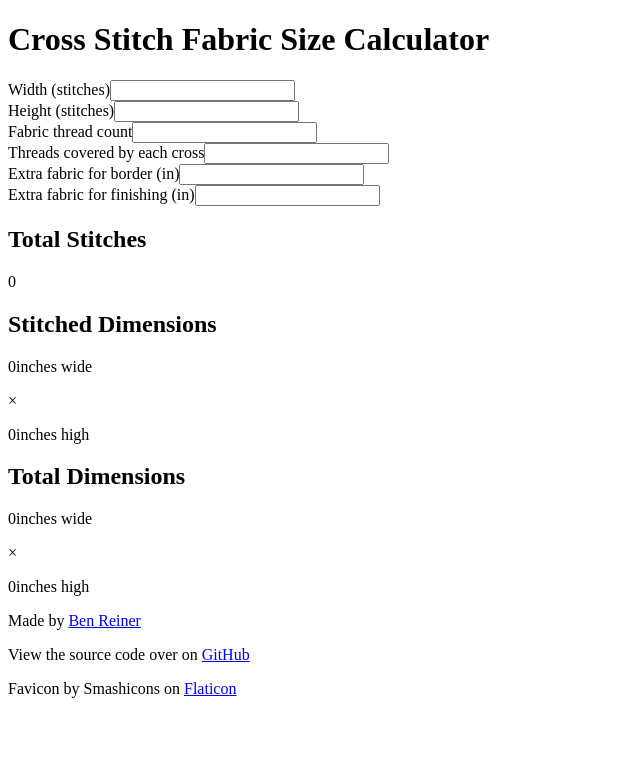
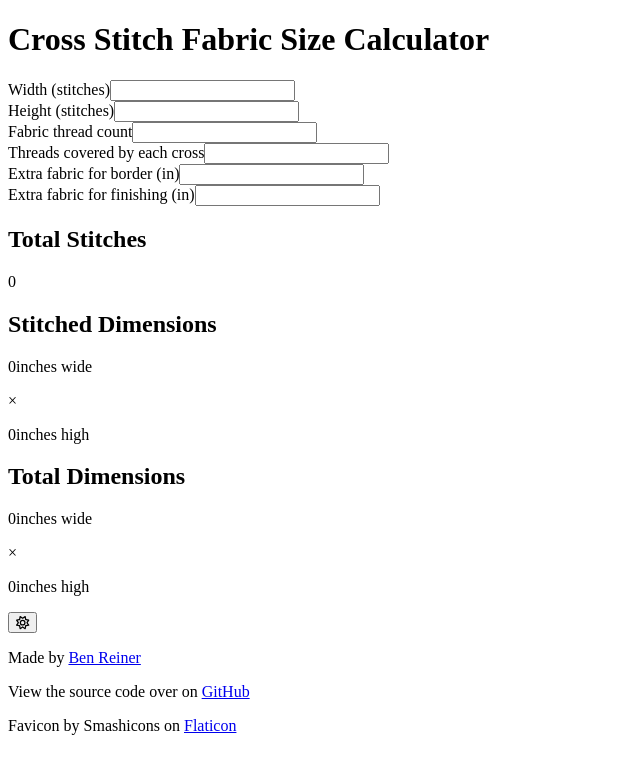
Before and after one commit to reinerb/cross-stitch-calculator, a React (Vite) app: page / in a window 1280 px wide. Shown: the top 774 px of the page, without its empty margins (0-640 px from the left). Built offline with nearby package versions, Linux system fonts and the light colour scheme; the HTML template or start-up script is replaced by a standard one.

Commit message:
Add DarkModeSwitcher

```diff
--- a/src/App.tsx
+++ b/src/App.tsx
@@ -4,6 +4,7 @@ import DerivedStatsDisplay from "./utils/components/DerivedStatsDisplay";
 import { useDarkMode } from "usehooks-ts";
 import type { StitchStats } from "./utils/types/types";
 import Footer from "./utils/components/Footer";
+import DarkModeSwitcher from "./utils/components/DarkModeSwitcher";
 
 export default function CrossStitchCalculator() {
   const defaultStats: StitchStats = {
@@ -16,7 +17,7 @@ export default function CrossStitchCalculator() {
   };
 
   const [stats, setStats] = useState<StitchStats>(defaultStats);
-  const { isDarkMode } = useDarkMode();
+  const { isDarkMode, toggle } = useDarkMode();
 
   const handleChange = (e: ChangeEvent<HTMLInputElement>): void => {
     setStats((prev) => {
@@ -34,7 +35,7 @@ export default function CrossStitchCalculator() {
           "relative grid min-h-screen place-items-center bg-primary-300 text-slate-950 dark:bg-primary-900 dark:text-slate-50 sm:bg-primary-100 dark:sm:bg-primary-700"
         }
       >
-        <main className="grid-rows-primary grid max-w-lg items-center gap-4 rounded-lg bg-primary-300 p-6 dark:bg-primary-900 sm:shadow-lg">
+        <main className="grid-rows-primary relative grid max-w-lg items-center gap-4 rounded-lg bg-primary-300 p-6 dark:bg-primary-900 sm:shadow-lg">
           <h1 className="text-center text-lg font-bold sm:text-xl">
             Cross Stitch Fabric Size Calculator
           </h1>
@@ -44,6 +45,11 @@ export default function CrossStitchCalculator() {
             className="row-span-2"
           />
           <DerivedStatsDisplay stats={stats} />
+          <DarkModeSwitcher
+            darkMode={isDarkMode}
+            toggle={toggle}
+            className="absolute bottom-2 right-3 sm:bottom-auto sm:top-3"
+          />
         </main>
         <Footer className="sm:absolute sm:bottom-3 sm:right-3" />
       </div>
--- /dev/null
+++ b/src/utils/components/DarkModeSwitcher.tsx
@@ -0,0 +1,23 @@
+import { faSun } from "@fortawesome/free-regular-svg-icons";
+import { faMoon } from "@fortawesome/free-solid-svg-icons";
+import { FontAwesomeIcon } from "@fortawesome/react-fontawesome";
+
+interface Props {
+  darkMode: boolean;
+  toggle: () => void;
+  className?: string;
+}
+
+function DarkModeSwitcher({ darkMode, toggle, className }: Props) {
+  return (
+    <button
+      onClick={toggle}
+      className={className}
+      aria-label="dark-mode-toggle"
+    >
+      <FontAwesomeIcon icon={darkMode ? faMoon : faSun} className="text-lg" />
+    </button>
+  );
+}
+
+export default DarkModeSwitcher;
```
